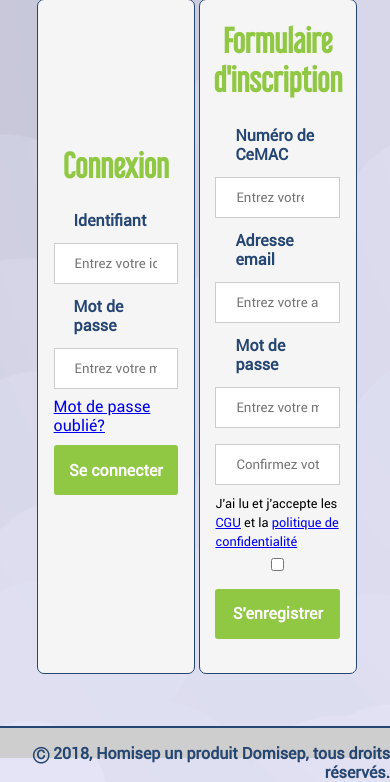
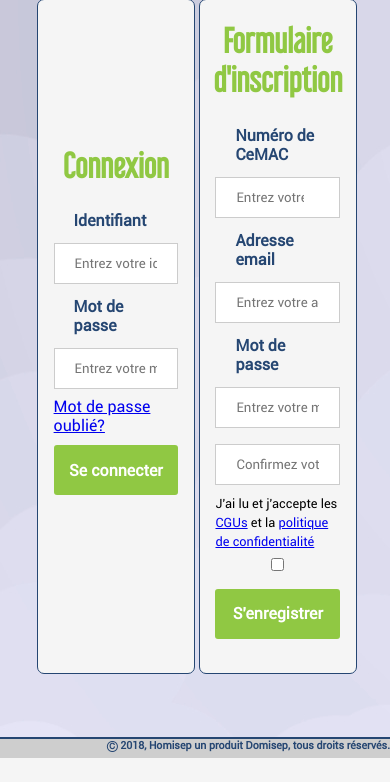
Before and after one commit to SebEdena/app-homisep, a PHP site: page / in a window 390 px wide. Shown: the part 86-868 px from the top of the page. After the commit the page ends 844 px from the top, so only its background shows below. Run offline with PHP 8.4, Linux system fonts and the light colour scheme; data comes from the database, SQL or seed files in the repository; some libraries are stand-ins or nearby versions.

Commit message:
correction de tous les bugs vus

```diff
--- a/MVC/view/css/styleFooter.css
+++ b/MVC/view/css/styleFooter.css
@@ -4,19 +4,44 @@
    ------------------------------- */
 
 footer {
-    height: 30px;
     width: 100%;
     color: #254672;
+    display: flex;
+    flex-wrap: wrap;
+    justify-content: flex-end;
     position: absolute;
     bottom: 0;
     background-color: #CECECE;
     border-top: 2px solid #254672;
     font-weight: bold;
-    text-align: right;
-    display: inline-block;
+    padding-bottom: 3px;
+    box-sizing: content-box;
+    font-size: 0.95em;
+}
+
+footer * {
+    margin: 0;
 }
 
 footer a {
-  float : left;
-  margin-right : 50px;
+    padding-right : 20px;
+    margin-top: 2px;
 }
+
+footer p {
+    margin-bottom: 3px;
+}
+
+@media screen and (max-width:800px) {
+    footer * {
+        font-size: 0.75em;
+    }
+
+    footer a {
+        padding-right : 5px;
+    }
+
+    footer p {
+        font-size: 0.70em;
+    }
+}
--- a/MVC/view/css/styleModal.css
+++ b/MVC/view/css/styleModal.css
@@ -6,7 +6,7 @@
     top: 0;
     width: 100%;
     height: 100%;
-    overflow: auto;
+    overflow: hidden;
     background-color: rgba(0,0,0,0.4);
     animation-name: animateModal;
     animation-duration: 0.5s;
--- a/MVC/view/css/styleTableauBord.css
+++ b/MVC/view/css/styleTableauBord.css
@@ -3,7 +3,7 @@
 }
 
 .tabcontent{
-    padding: 5px 5px 0 5px;
+    padding: 5px 5px 5px 5px;
 }
 
 .accord-content{
--- a/MVC/view/indexVue.tpl
+++ b/MVC/view/indexVue.tpl
@@ -49,13 +49,18 @@
         <input type="password" placeholder="Entrez votre mot de passe" class="textbox" id="pass" name="pass"
         pattern="(?=.*\d)(?=.*[a-z])(?=.*[A-Z]).{8,}" title="Doit contenir au moins un nombre, une minuscule, une majuscule et au moins 8 caractères ou plus."required/>
         <input type="password" placeholder="Confirmez votre mot de passe" class="textbox" id="confirm_pass" required/>
-        <span id="cgu">J'ai lu et j'accepte les <a href="#" id="contactCGU">CGU</a>  et la <a href="#" id="contactPolitique">politique de confidentialité</a></span></label>
+        <span id="cgu">J'ai lu et j'accepte les <a href="#" id="contactCGU">CGUs</a>  et la <a href="#" id="contactPolitique">politique de confidentialité</a></span></label>
         <input class="inp-cbx" id="cbx" type="checkbox" required/></input>
         <button type="submit">S'enregistrer</button>
       </div>
 
     </form>
   </div>
+  <br/>
+  <br/>
+  <footer>
+    <p>&#9400; 2018, Homisep un produit Domisep, tous droits réservés.</p>
+  </footer>
   <div class="modal-bg">
       <div class="modal" id="modalresetmdp">
           <div class="modal-head">
@@ -73,7 +78,7 @@
       <div class="modal" id="modalCGU">
           <div class="modal-head">
               <span class="modal-close">&times;</span>
-              <h1>CGU</h1>
+              <h1>Conditions Générales d'Utilisation</h1>
           </div>
           <div class="modal-body">
             <div class="container">
@@ -86,7 +91,7 @@
       <div class="modal" id="modalPolitique">
           <div class="modal-head">
               <span class="modal-close">&times;</span>
-              <h1>Politique confidentialité</h1>
+              <h1>Politique de confidentialité</h1>
           </div>
           <div class="modal-body">
             <div class="container">
@@ -98,10 +103,6 @@
       </div>
     </div>
 </body>
-<br/>
-<footer>
-  <p>&#9400; 2018, Homisep un produit Domisep, tous droits réservés.</p>
-</footer>
   <script src="./view/js/modal.js"></script>
   <script src="./view/js/cgu.js"></script>
   <script src="./view/js/connexion.js"></script>
--- a/MVC/view/js/tableauBord.js
+++ b/MVC/view/js/tableauBord.js
@@ -69,7 +69,7 @@ function build_capteurs(data){
         }
     }
     for (cemac of data.cemacs) {
-        inflate_capteur(false, null, cemac.id, cemac, cemac.typeCapteur.categorie, cemac.typeCapteur.categorie.exterieur);
+        inflate_capteur(false, null, cemac.id, cemac, cemac.typeCapteur.categorie, cemac.typeCapteur.exterieur);
     }
 }
 
@@ -163,7 +163,8 @@ function inflate_capteur(grouped, target, id, context, categorie, ext, hasAction
         cemac.data('grandeur', context.typeCapteur.grandeur);
         cemac.find('.capt-buttons button').on('click', (event) => updateValue(cemac, false, (event.target.classList.contains('btnUp'))));
 
-        $("#tabpage-"+categorie).find('.piece[data-piece-id=' + context.idPiece +'] > .accord-content').append(cemac);
+        $("#tabpage-"+categorie).find('.piece[data-piece-id=' + context.idPiece +'] > .accord-content > .capt-gen.'+categorie+ext).after(cemac);
+        //.addAfter(cemac);
     }
 }
 
```
Also changed, not shown: MVC/view/TemplateUtilisateur.php (+4 -4 lines).
